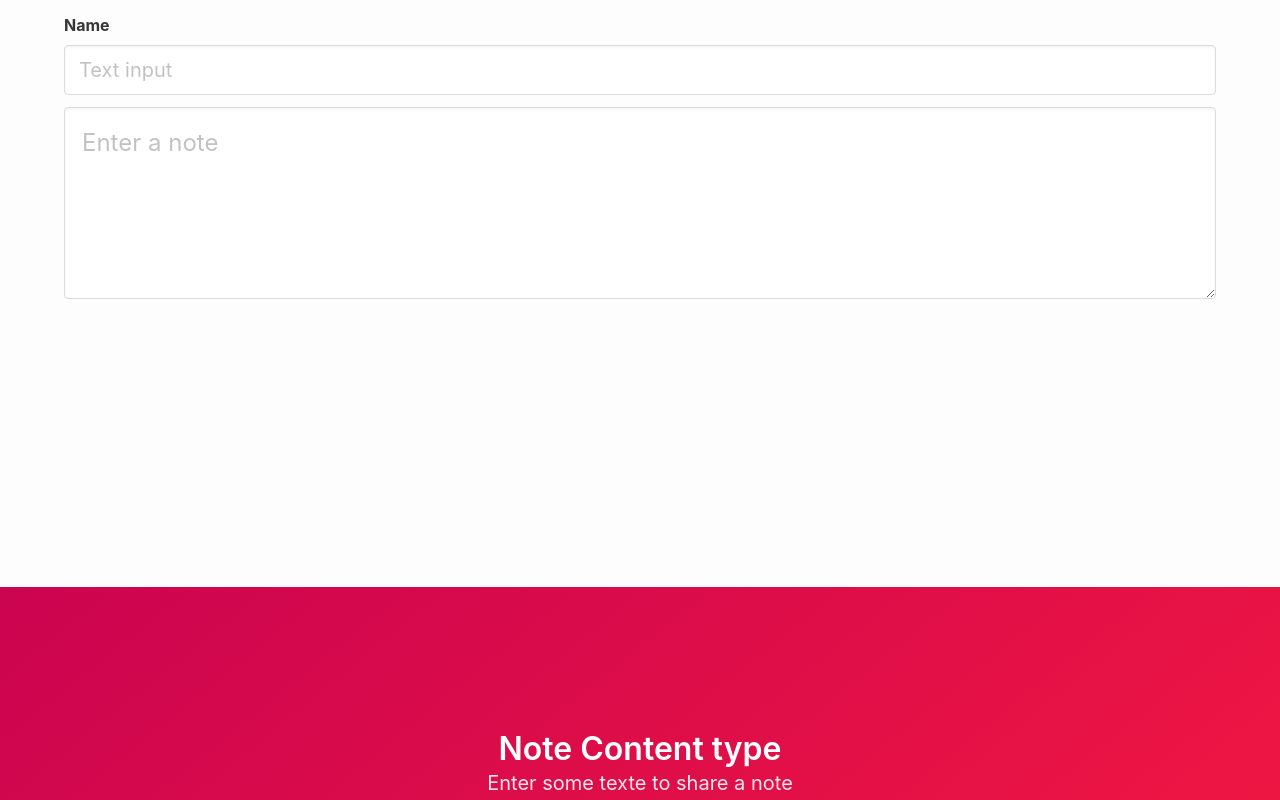
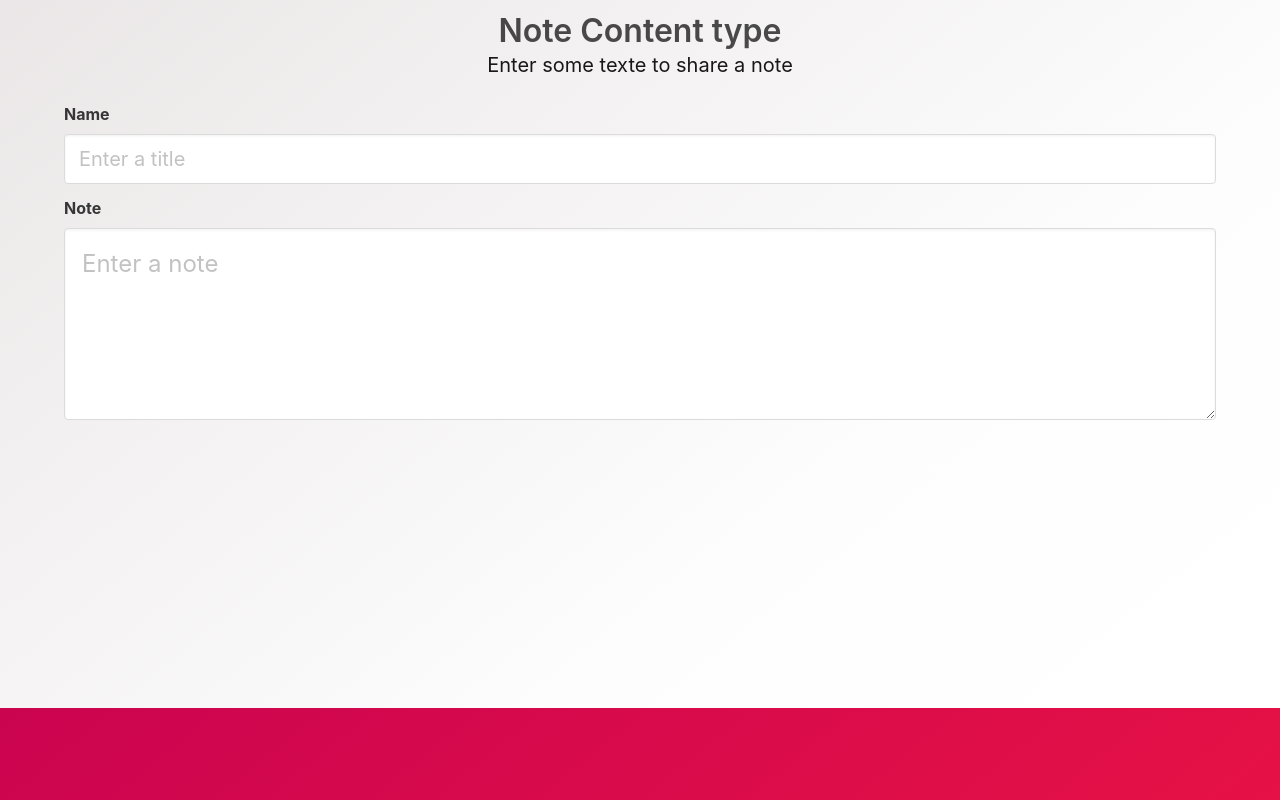
Before and after one commit to Bellico/partage-react-client, a React (Create React App) app: page / in a window 1280 px wide. Shown: the part 1060-1860 px from the top of the page. Built offline with nearby package versions, Linux system fonts and the light colour scheme.

Commit message:
Rename to contentType & React Lists in main

```diff
--- /dev/null
+++ b/src/content-types/note-content-type/note-content-type.component.tsx
@@ -0,0 +1,63 @@
+import React from 'react';
+import { debounce } from 'lodash-es';
+
+export class NoteContentTypeComponent extends React.Component<{}, { title: string, note: string }>
+{
+    emitChangeDebounced = debounce(this.emitChange, 300);
+
+    constructor(props: any) {
+        super(props);
+        this.state = {
+            note: '',
+            title: ''
+        };
+    }
+
+    handleChange = (event: any) => {
+        const { name, value } = event.target;
+        this.emitChangeDebounced(name, value);
+    }
+
+    emitChange(name: string, value: string) {
+        this.setState({
+            ...this.state,
+            [name]: value
+        });
+    }
+
+    componentWillUnmount() {
+        this.emitChangeDebounced.cancel();
+    }
+
+    render() {
+        return (
+            <form>
+                <div className="field">
+                    <label className="label">Name</label>
+                    <div className="control">
+                        <input
+                            className="input is-medium"
+                            placeholder="Enter a title"
+                            type="text"
+                            name="title"
+                            defaultValue={this.state.title}
+                            onChange={this.handleChange} />
+                    </div>
+                </div>
+
+                <div className="field">
+                    <label className="label">Note</label>
+                    <div className="control">
+                        <textarea
+                            className="textarea is-large"
+                            placeholder="Enter a note"
+                            name="note"
+                            defaultValue={this.state.note}
+                            onChange={this.handleChange}>
+                        </textarea>
+                    </div>
+                </div>
+            </form>
+        );
+    }
+}
--- a/src/core/home-presenter-type.tsx
+++ /dev/null
@@ -1,9 +0,0 @@
-import React from 'react';
-
-//TODO Content Type
-export const Presenter = (props: any) => (
-    <div className="has-text-centered">
-        <h2 className="title">Note Content type</h2>
-        <p className="subtitle">Enter some texte to share a note</p>
-    </div>
-);
--- a/src/core/main.tsx
+++ b/src/core/main.tsx
@@ -1,59 +1,58 @@
 import React from 'react';
-import { NoteTypeComponent } from 'elements-types/note-type/note-type.component';
-import { Presenter } from 'core/home-presenter-type';
+import { GetCompontentByContentType as GetComponentByContentType } from 'helpers/content-type.helper';
 
-export const Main = () => (
+export function Main() {
+
+    const contentTypeList = [
+        {
+            id: 1,
+            color: 'light',
+            type: 'note',
+        },
+        {
+            id: 2,
+            color: 'danger',
+            type: 'note',
+        },
+        {
+            id: 3,
+            color: 'dark',
+            type: 'note',
+        },
+        {
+            id: 4,
+            color: 'black',
+            type: 'note',
+        },
+        {
+            id: 5,
+            color: 'light',
+            type: 'note',
+        }
+    ]
+
+    return (
         <main>
-        <section className="hero is-large is-light">
-            <div className="hero-body">
-                <div className="container">
-                    <NoteTypeComponent />
-                </div>
-            </div>
-        </section>
-
-        <section className="hero is-medium is-danger is-bold">
+            {contentTypeList.map((contentType) =>
+                <section key={contentType.id} className={`hero is-large is-${contentType.color} is-bold`}>
                     <div className="hero-body">
                         <div className="container">
                             <div className="columns">
                                 <div className="column">
-                            <Presenter elementType={NoteTypeComponent.elementType} />
+                                    <div className="has-text-centered">
+                                        <h2 className="title">Note Content type</h2>
+                                        <p className="subtitle">Enter some texte to share a note</p>
                                     </div>
                                 </div>
-                    <div className="columns"></div>
+                            </div>
                             <div className="columns">
                                 <div className="column">
-                            <NoteTypeComponent />
+                                    {GetComponentByContentType(contentType.type)}
                                 </div>
                             </div>
-
                         </div>
                     </div>
-        </section>
-
-        <section className="hero is-large is-dark">
-            <div className="hero-body">
-                <div className="container">
-                    <NoteTypeComponent />
-                </div>
-            </div>
-        </section>
-
-        <section className="hero is-large is-black">
-            <div className="hero-body">
-                <div className="container">
-                    <NoteTypeComponent />
-                </div>
-            </div>
-        </section>
-
-        <section className="hero is-large is-light">
-            <div className="hero-body">
-                <div className="container">
-                    <NoteTypeComponent />
-                </div>
-            </div>
-        </section>
-
+                </section>)}
         </main>
-);
+    )
+}
--- a/src/elements-types/note-type/note-type.component.tsx
+++ /dev/null
@@ -1,55 +0,0 @@
-import React from 'react';
-import { debounce } from 'lodash-es';
-
-export class NoteTypeComponent extends React.Component<{}, { value: string }>
-{
-
-    static elementType = {
-        title: "Pick text"
-    }
-
-    emitChangeDebounced = debounce(this.emitChange, 300);
-
-    constructor(props: any) {
-        super(props);
-        this.state = {
-            value: ''
-        };
-    }
-
-    handleChange = (event: any) => {
-        this.emitChangeDebounced(event.target.value);
-    }
-
-    emitChange(value: string) {
-        console.log(value);
-        this.setState({ value });
-    }
-
-    componentWillUnmount() {
-        this.emitChangeDebounced.cancel();
-    }
-
-    render() {
-        return (
-            <form>
-                <div className="field">
-                    <label className="label">Name</label>
-                    <div className="control">
-                        <input className="input is-medium" type="text" placeholder="Text input" />
-                    </div>
-                </div>
-
-                <div className="field">
-                    <div className="control">
-                        <textarea className="textarea is-large"
-                            placeholder="Enter a note"
-                            defaultValue={this.state.value}
-                            onChange={this.handleChange}>
-                        </textarea>
-                    </div>
-                </div>
-            </form>
-        );
-    }
-}
--- /dev/null
+++ b/src/helpers/content-type.helper.tsx
@@ -0,0 +1,11 @@
+import React from 'react';
+import { NoteContentTypeComponent } from 'content-types/note-content-type/note-content-type.component';
+
+export function GetCompontentByContentType(type: string) {
+    switch (type) {
+        case 'note':
+            return <NoteContentTypeComponent />;
+        default:
+            break;
+    }
+}
--- a/tsconfig.json
+++ b/tsconfig.json
@@ -18,7 +18,8 @@
     "resolveJsonModule": true,
     "isolatedModules": true,
     "noEmit": true,
-    "jsx": "react"
+    "jsx": "react",
+    "experimentalDecorators": true
   },
   "include": [
     "src"
```
Lines whose indentation alone changed are shown as unchanged.
